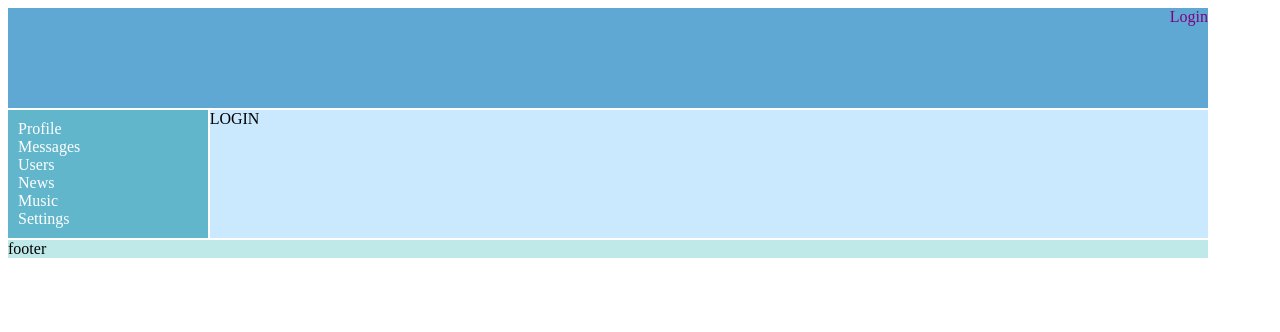
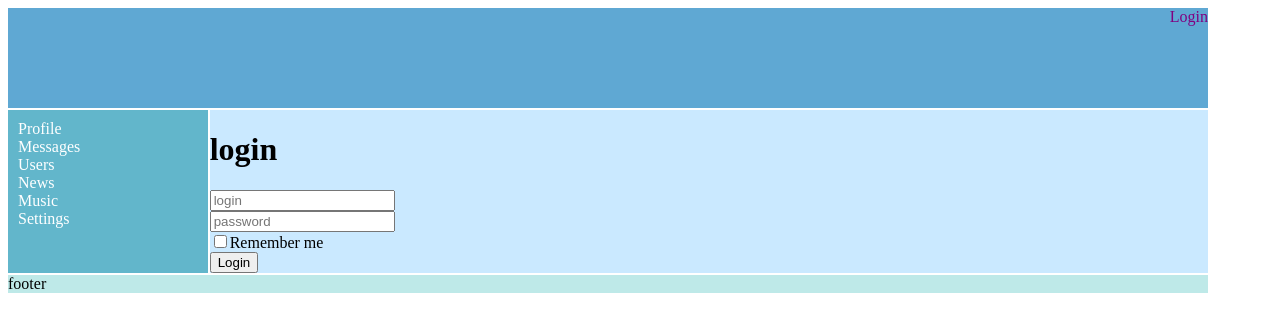
Before and after one commit to AleksandrStark/my-project, a React (Create React App) app: page /login in a window 1280 px wide. Shown: the top 332 px of the page. Built offline with nearby package versions, Linux system fonts and the light colour scheme; no server answers.

Commit message:
redux-form login

```diff
--- a/package.json
+++ b/package.json
@@ -14,6 +14,7 @@
     "react-router-dom": "^6.3.0",
     "react-scripts": "5.0.1",
     "redux": "^4.2.0",
+    "redux-form": "^8.3.8",
     "redux-thunk": "^2.4.1",
     "web-vitals": "^2.1.4"
   },
--- a/src/components/login/Login.js
+++ b/src/components/login/Login.js
@@ -1,6 +1,39 @@
 import React from 'react';
+import { Field, reduxForm } from 'redux-form';
+
+let LoginForm = (props) => {
+	return (
+		<form onSubmit={props.handleSubmit}>
+			<div>
+				<Field placeholder={'login'} name={'login'} component={'input'} />
+			</div>
+			<div>
+				<Field placeholder={'password'} name={'password'} component={'input'} />
+			</div>
+			<div>
+				<Field type={'checkbox'} name={'rememberMe'} component={'input'} />
+				Remember me
+			</div>
+			<div>
+				<button>Login</button>
+			</div>
+		</form>
+	);
+};
+const LoginReduxForm = reduxForm({
+	form: 'login',
+})(LoginForm);
+
 let Login = () => {
-	return <>LOGIN</>;
+	const onSubmit = (formData) => {
+		console.log(formData);
+	};
+	return (
+		<div>
+			<h1>login</h1>
+			<LoginReduxForm onSubmit={onSubmit} />
+		</div>
+	);
 };
 
 export default Login;
--- a/src/redux/store.js
+++ b/src/redux/store.js
@@ -5,6 +5,7 @@
 import sidebarReducer from './sidebarReducer';
 import usersReducer from './usersReducer';
 import thunkMiddleWare from 'redux-thunk';
+import { reducer as formReducer } from 'redux-form';
 
 let reducers = combineReducers({
 	profilePage: profileReducer,
@@ -12,6 +13,7 @@
 	sidebar: sidebarReducer,
 	usersPage: usersReducer,
 	auth: authReducer,
+	form: formReducer,
 });
 
 let store = createStore(reducers, applyMiddleware(thunkMiddleWare));
```
Also changed, not shown: 1 other file (tests, documents, lock files or other folders).
